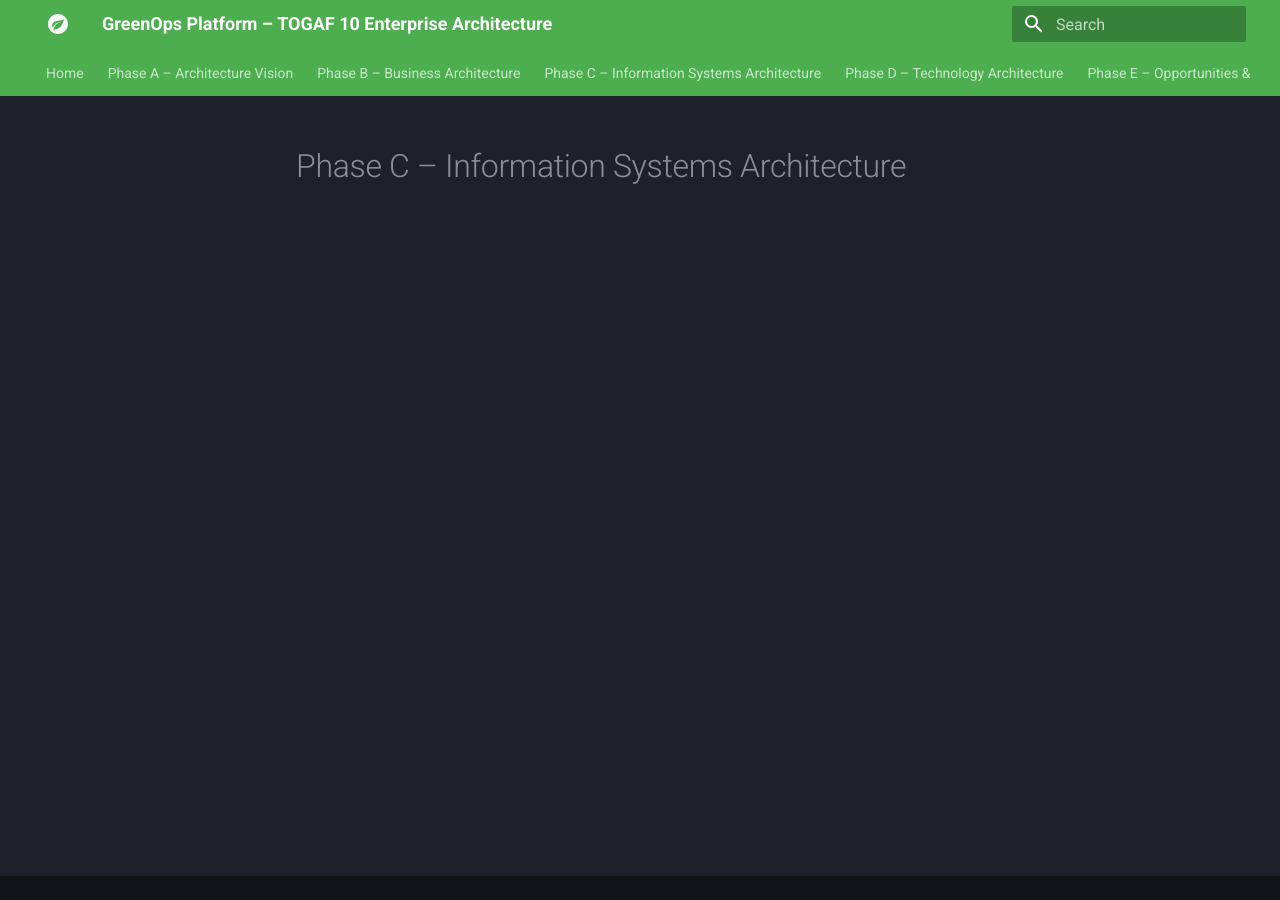
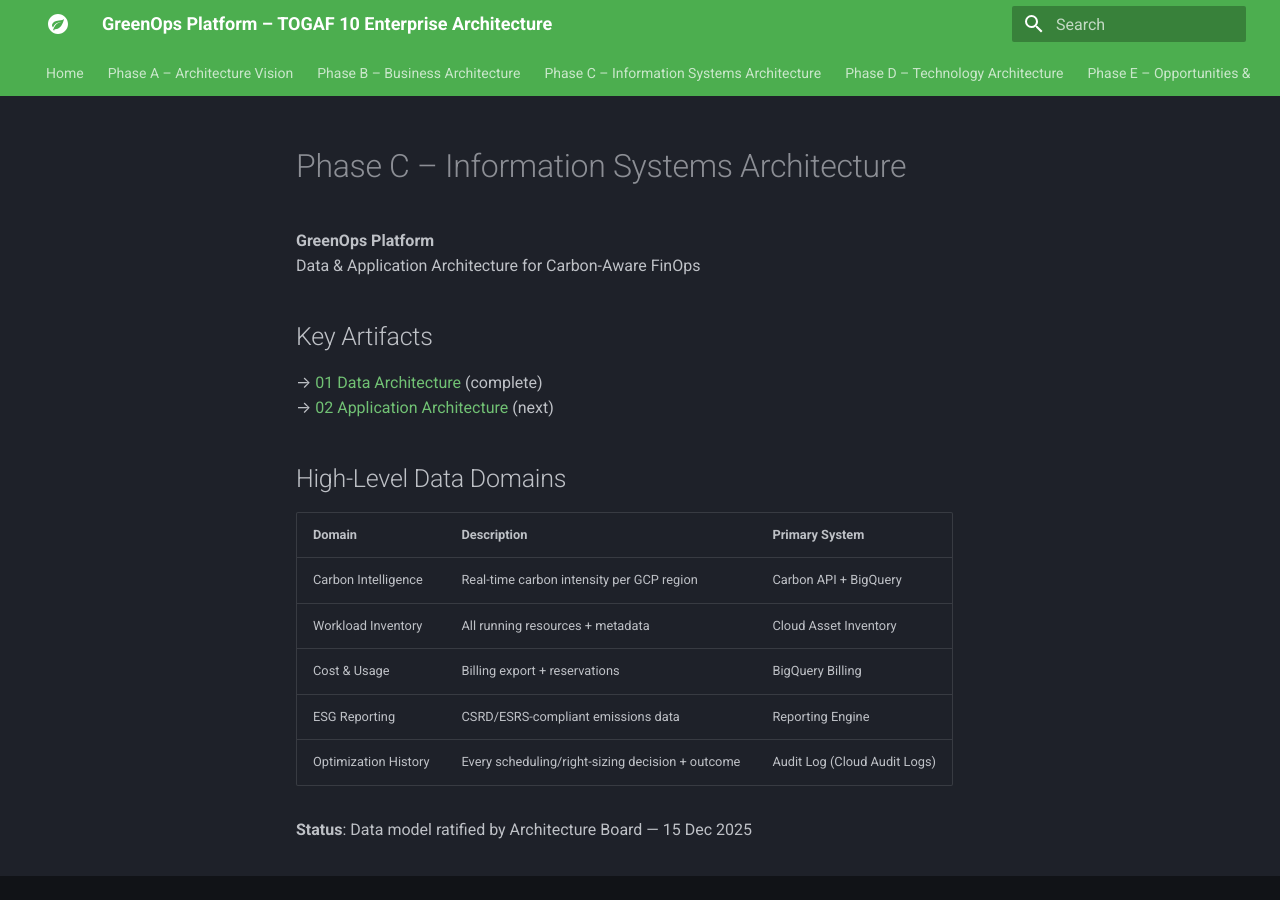
Before and after one commit to raosiddharthp/GreenOps-Platform-Carbon-Aware-Cloud-Cost-Sustainability-Optimizer, an MkDocs documentation site: the page built from docs/phase-c-information-systems/index.md, in a window 1280 px wide. Built offline with MkDocs 1.6.1 and Material for MkDocs 9.7.7, drawn with Linux system fonts in a browser that asks for light colours.

Commit message:
Update index.md

```diff
--- a/docs/phase-c-information-systems/index.md
+++ b/docs/phase-c-information-systems/index.md
@@ -1 +1,19 @@
 # Phase C – Information Systems Architecture
+
+**GreenOps Platform**
+Data & Application Architecture for Carbon-Aware FinOps
+
+## Key Artifacts
+→ [01 Data Architecture](./01-data-architecture.md) (complete)
+→ [02 Application Architecture](./02-application-architecture.md) (next)
+
+## High-Level Data Domains
+| Domain                  | Description                                      | Primary System       |
+|-------------------------|--------------------------------------------------|----------------------|
+| Carbon Intelligence     | Real-time carbon intensity per GCP region        | Carbon API + BigQuery|
+| Workload Inventory      | All running resources + metadata                 | Cloud Asset Inventory|
+| Cost & Usage            | Billing export + reservations                    | BigQuery Billing     |
+| ESG Reporting           | CSRD/ESRS-compliant emissions data               | Reporting Engine     |
+| Optimization History    | Every scheduling/right-sizing decision + outcome | Audit Log (Cloud Audit Logs) |
+
+**Status**: Data model ratified by Architecture Board — 15 Dec 2025
```
